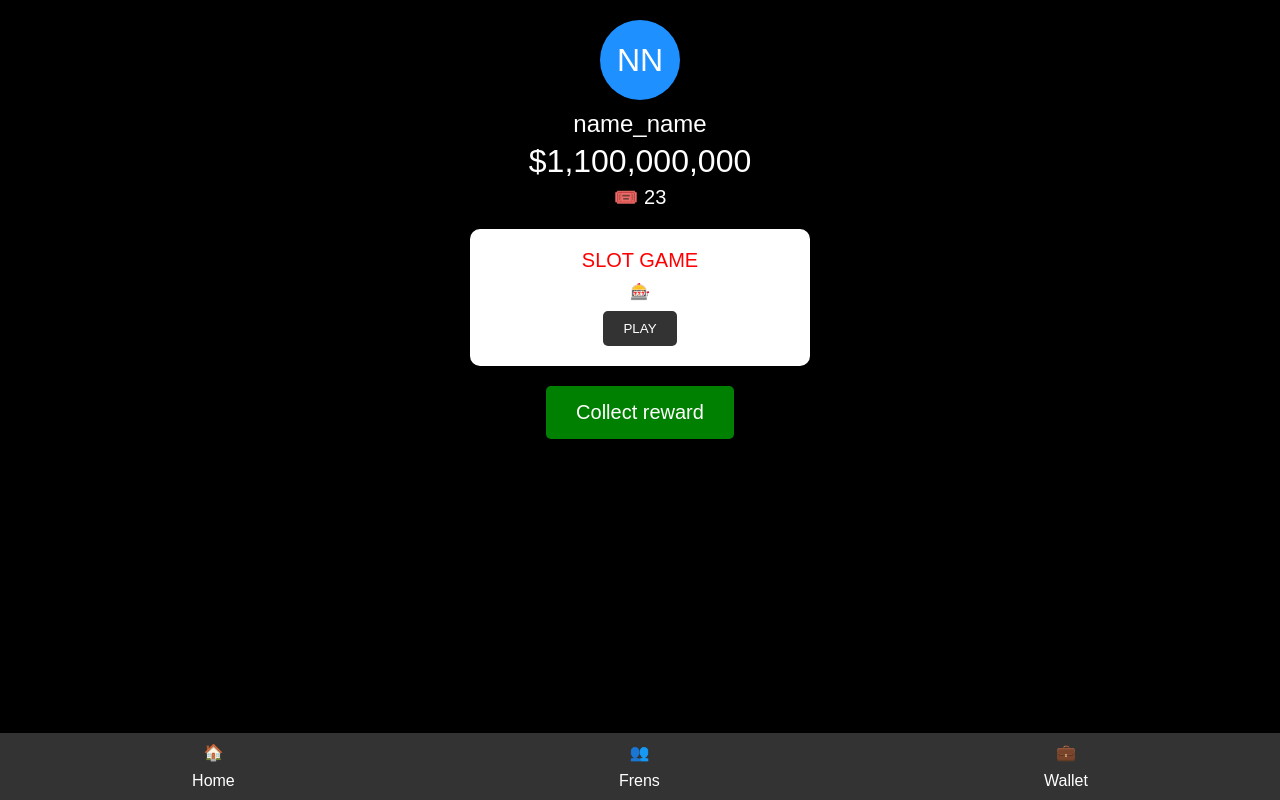
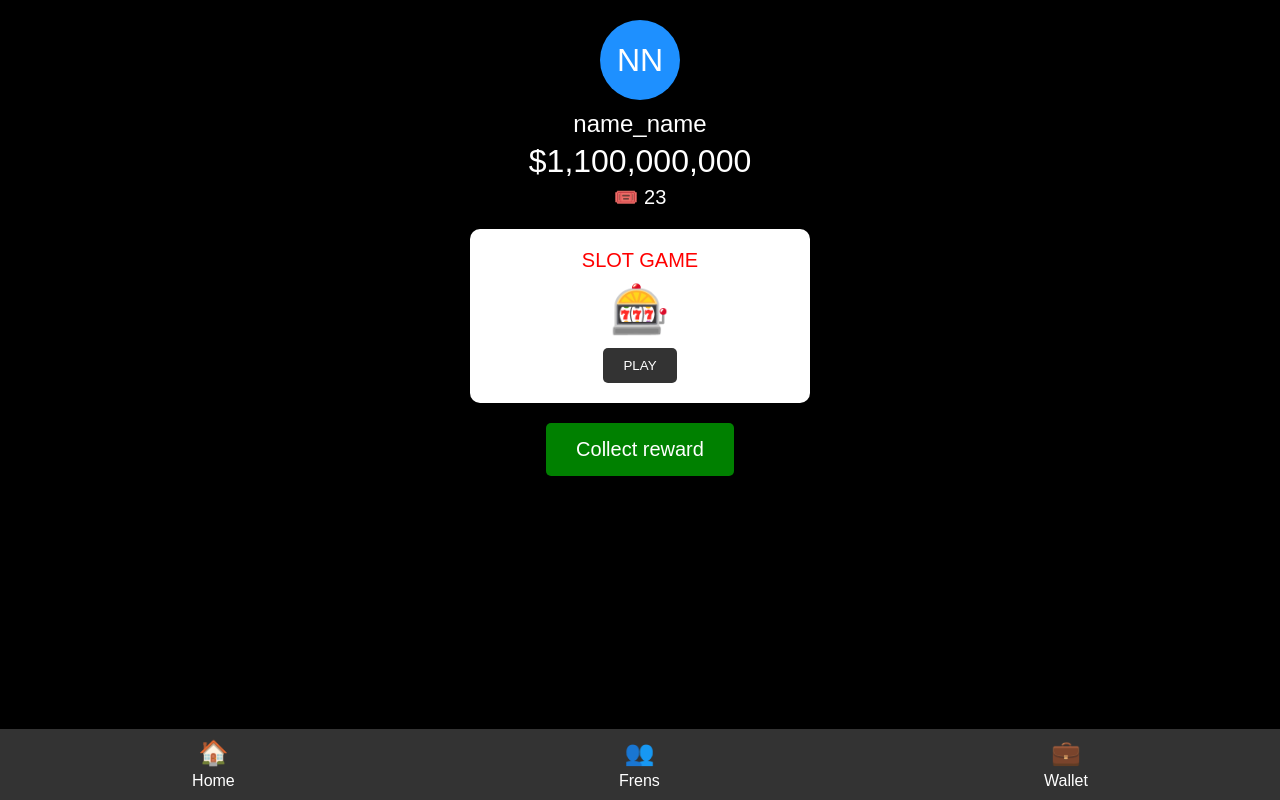
Before and after one commit to holodtmsk/ViceCityRadio, a Flask app: template code/templates/index.html in a window 1280 px wide. Run offline with Flask 2, Linux system fonts and the light colour scheme; the template is opened without the code that fills it, so the values that code supplies are empty.

Commit message:
Update style.css

```diff
--- a/code/static/css/style.css
+++ b/code/static/css/style.css
@@ -46,11 +46,6 @@ body {
     margin-top: 5px;
 }
 
-.ticket-icon {
-    font-size: 24px;
-    vertical-align: middle;
-}
-
 .slot-game {
     display: flex;
     align-items: center;
@@ -70,8 +65,7 @@ body {
 }
 
 .slot-machine {
-    width: 80px;
-    height: auto;
+    font-size: 48px;
 }
 
 .play-button {
@@ -120,7 +114,6 @@ body {
 }
 
 .nav-icon {
-    width: 24px;
-    height: 24px;
+    font-size: 24px;
     margin-bottom: 5px;
 }
```
